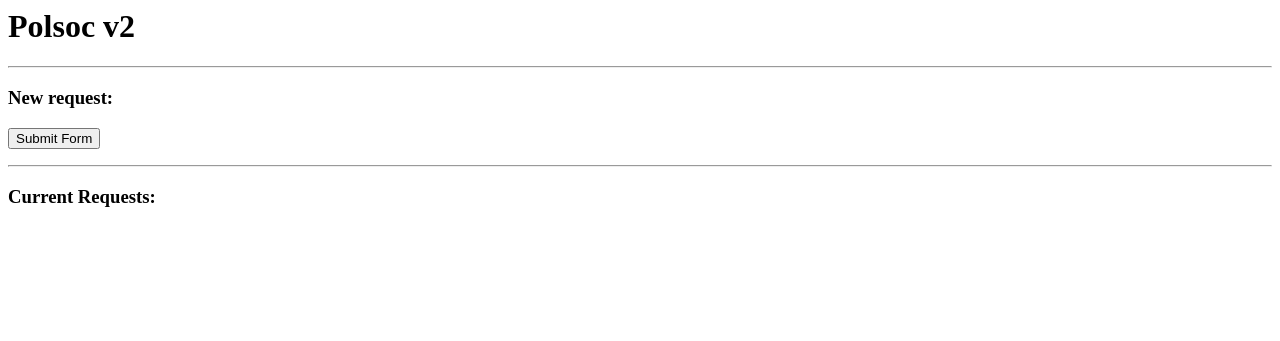
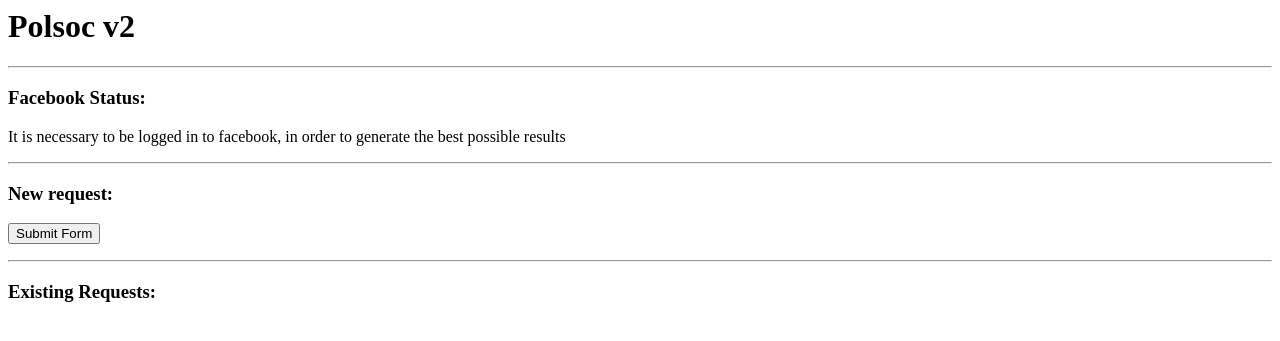
Before and after one commit to andreasfrisch/polsoc, a Django app: template polsoc_request_manager/polsoc_request_manager/templates/home.html in a window 1280 px wide. Shown: the top 341 px of the page. Run offline with Django 3.2, Linux system fonts and the light colour scheme; the template is opened without the code that fills it, so the values that code supplies are empty; some libraries are stand-ins or nearby versions.

Commit message:
Added Facebook login to get access token parameter

```diff
--- a/polsoc_request_manager/polsoc_request_manager/models.py
+++ b/polsoc_request_manager/polsoc_request_manager/models.py
@@ -23,6 +23,7 @@ class PolsocRequestForm(ModelForm):
         fields = [
             'query_name',
             'facebook_id',
+            'facebook_access_token',
             'from_date',
             'to_date',
             'include_comments'
--- a/polsoc_request_manager/polsoc_request_manager/templates/home.html
+++ b/polsoc_request_manager/polsoc_request_manager/templates/home.html
@@ -1,19 +1,118 @@
 <html>
 <head>
+	<script>
+	// This is called with the results from from FB.getLoginStatus().
+	function statusChangeCallback(response) {
+		console.log('statusChangeCallback');
+		console.log(response);
+		// The response object is returned with a status field that lets the
+		// app know the current login status of the person.
+		// Full docs on the response object can be found in the documentation
+		// for FB.getLoginStatus().
+		if (response.status === 'connected') {
+  		// Logged into your app and Facebook.
+  		testAPI();
+		} else if (response.status === 'not_authorized') {
+  		// The person is logged into Facebook, but not your app.
+  		document.getElementById('status').innerHTML = 'Please log ' +
+    		'into this app.';
+		} else {
+  		// The person is not logged into Facebook, so we're not sure if
+  		// they are logged into this app or not.
+  		document.getElementById('status').innerHTML = 'Please log ' +
+    		'into Facebook.';
+		}
+	}
+
+	// This function is called when someone finishes with the Login
+	// Button.  See the onlogin handler attached to it in the sample
+	// code below.
+	function checkLoginState() {
+		FB.getLoginStatus(function(response) {
+			if (response.status === 'connected') {
+				console.log("User Token:");
+				console.log(response.authResponse.accessToken);
+			}
+  		statusChangeCallback(response);
+		});
+	}
+
+	window.fbAsyncInit = function() {
+	FB.init({
+		appId      : '106488862865257',
+		cookie     : true,  // enable cookies to allow the server to access
+                    		// the session
+		xfbml      : true,  // parse social plugins on this page
+		version    : 'v2.0' // use version 2.0
+	});
+
+	// Now that we've initialized the JavaScript SDK, we call
+	// FB.getLoginStatus().  This function gets the state of the
+	// person visiting this page and can return one of three states to
+	// the callback you provide.  They can be:
+	//
+	// 1. Logged into your app ('connected')
+	// 2. Logged into Facebook, but not your app ('not_authorized')
+	// 3. Not logged into Facebook and can't tell if they are logged into
+	//    your app or not.
+	//
+	// These three cases are handled in the callback function.
+
+	FB.getLoginStatus(function(response) {
+		if (response.status === 'connected') {
+			console.log("User Token:");
+			console.log(response.authResponse.accessToken);
+			document.getElementById('id_facebook_access_token').value = response.authResponse.accessToken;
+		}
+		statusChangeCallback(response);
+	});
+
+	};
+
+	// Load the SDK asynchronously
+	(function(d, s, id) {
+		var js, fjs = d.getElementsByTagName(s)[0];
+		if (d.getElementById(id)) return;
+		js = d.createElement(s); js.id = id;
+		js.src = "//connect.facebook.net/en_US/sdk.js";
+		fjs.parentNode.insertBefore(js, fjs);
+	}(document, 'script', 'facebook-jssdk'));
+
+	// Here we run a very simple test of the Graph API after login is
+	// successful.  See statusChangeCallback() for when this call is made.
+	function testAPI() {
+		console.log('Welcome!  Fetching your information.... ');
+		FB.api('/me', function(response) {
+  		console.log('Successful login for: ' + response.name);
+  		document.getElementById('status').innerHTML =
+    		'Thanks for logging in, ' + response.name + '!';
+		});
+	}
+	</script>
 </head>
 <body>
 	<h1>Polsoc v2</h1>
 	<hr/>
+
+	<h3>Facebook Status:</h3>
+	<p>It is necessary to be logged in to facebook, in order to generate the best possible results</p>
+	<fb:login-button scope="public_profile,email" onlogin="checkLoginState();">
+	</fb:login-button>
+	<div id="status">
+	</div>
+	<hr/>
+
 	<h3>New request:</h3>
 	<form method="post" action="">
 	{% csrf_token %}
 	<table>
-	{{ requestForm }}
+		{{ requestForm }}
 	</table>
 	<input type="submit" value="Submit Form"/>
 	</form>
 	<hr/>
-	<h3>Current Requests:</h3>
+
+	<h3>Existing Requests:</h3>
 	<ul>
 	{% for request in requests %}
 		<li>
--- a/polsoc_request_manager/polsoc_request_manager/urls.py
+++ b/polsoc_request_manager/polsoc_request_manager/urls.py
@@ -5,9 +5,9 @@ urlpatterns = patterns('',
     url(r'^$', "polsoc_request_manager.views.home", name="home"),
     url(r'^serveFile/(\d+)/', 'polsoc_request_manager.views.serveFile'),
     url(r'^api/getNextInQueue/', 'polsoc_request_manager.views.getNextInQueue'),
-    url(r'^api/completed/(\d+)/', 'polsoc_request_manager.views.completed'),
+    url(r'^api/markAsCompleted/(\d+)/', 'polsoc_request_manager.views.markAsCompleted'),
     url(r'^api/getDownloadedRequests/', 'polsoc_request_manager.views.getDownloadedRequests'),
-    url(r'^api/removed/(\d+)/', 'polsoc_request_manager.views.removed'),
+    url(r'^api/markAsRemoved/(\d+)/', 'polsoc_request_manager.views.markAsRemoved'),
     url(r'^admin/', include(admin.site.urls)),
 
 )
--- a/polsoc_request_manager/polsoc_request_manager/views.py
+++ b/polsoc_request_manager/polsoc_request_manager/views.py
@@ -55,7 +55,7 @@ def getNextInQueue(request):
     next_request = PolsocRequest.objects.filter(has_been_processed=False)[0]
     return JsonResponse(transformRequestToJson(next_request), safe=False)
 
-def completed(request, request_id):
+def markAsCompleted(request, request_id):
     request_object = None
     try:
         request_object = PolsocRequest.objects.get(id=request_id)
@@ -70,7 +70,7 @@ def getDownloadedRequests(request):
     downloaded_requests = PolsocRequest.objects.filter(has_been_downloaded=True)
     return JsonResponse(map(transformRequestToJson, downloaded_requests), safe=False)
 
-def removed(request, request_id):
+def markAsRemoved(request, request_id):
     request_object = None
     try:
         request_object = PolsocRequest.objects.get(id=request_id)
```
